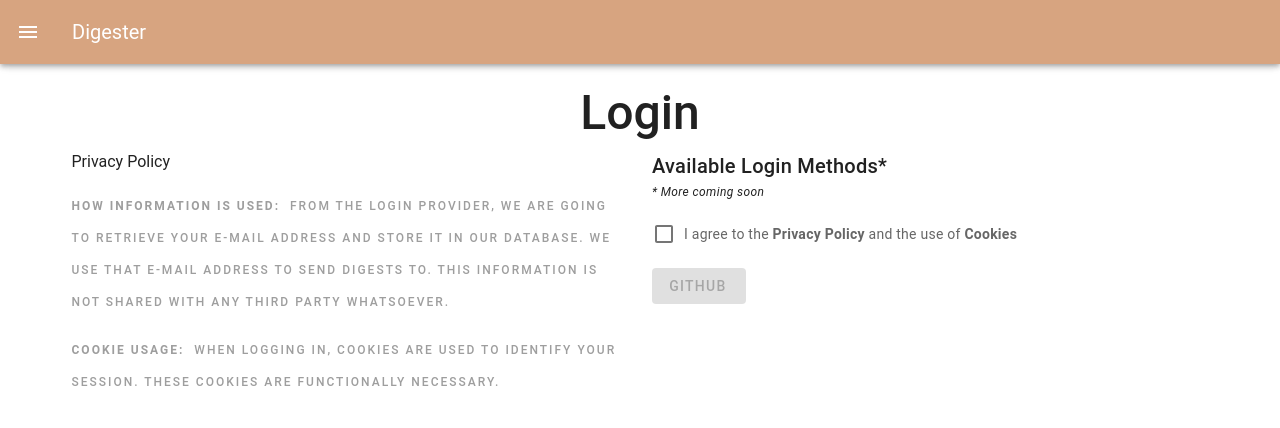
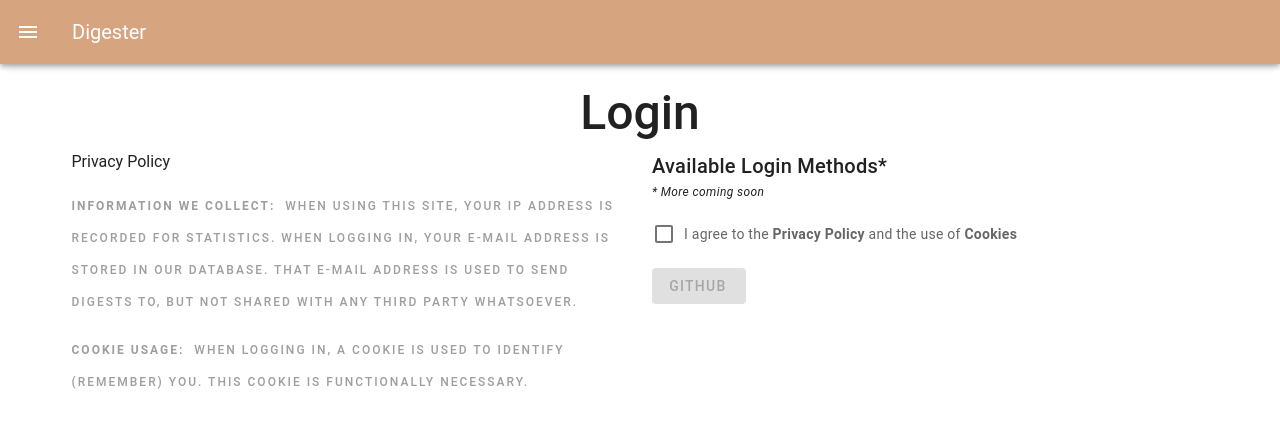
Before and after one commit to rethab/digester, a Vue app in the folder frontend/: page /auth/login in a window 1280 px wide. Shown: the top 428 px of the page. Built offline with nearby package versions, Linux system fonts and the light colour scheme; what vue-authenticate, vue-typed-js would draw is missing.

Commit message:
frontend: update privacy policy

```diff
--- a/frontend/src/components/auth/AuthLogin.vue
+++ b/frontend/src/components/auth/AuthLogin.vue
@@ -4,12 +4,12 @@
       <v-col cols="12" md="6">
         <p>Privacy Policy</p>
         <p class="overline grey--text">
-          <span class="font-weight-bold">How Information is used:</span>&nbsp;
-          <span>From the login provider, we are going to retrieve your e-mail address and store it in our database. We use that e-mail address to send digests to. This information is not shared with any third party whatsoever.</span>
+          <span class="font-weight-bold">Information we collect:</span>&nbsp;
+          <span>When using this site, your IP address is recorded for statistics. When logging in, your e-mail address is stored in our database. That e-mail address is used to send digests to, but not shared with any third party whatsoever.</span>
         </p>
         <p class="overline grey--text">
           <span class="font-weight-bold">Cookie Usage:</span>&nbsp;
-          <span>When logging in, cookies are used to identify your session. These cookies are functionally necessary.</span>
+          <span>When logging in, a cookie is used to identify (remember) you. This cookie is functionally necessary.</span>
         </p>
       </v-col>
       <v-col cols="12" md="6" :order="this.mobile ? 'first' : 'last'">
```
